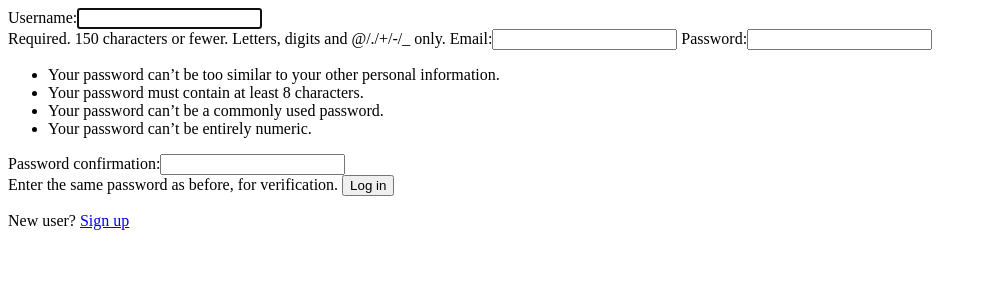
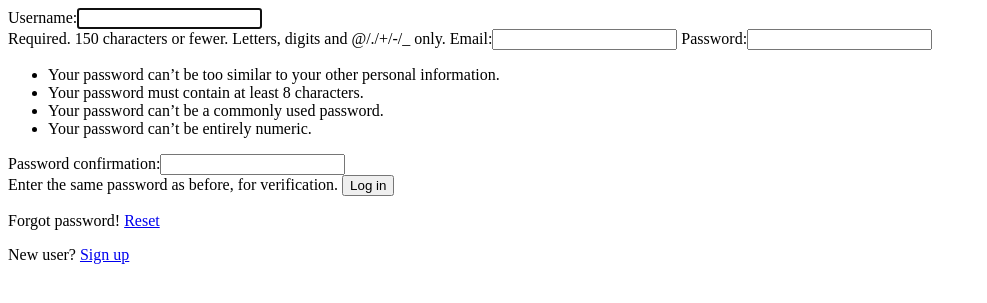
Before and after one commit to dayanandghelaro/django-learn, a Django app: template registration_site/registration/templates/registration/login.html in a window 1280 px wide. Shown: the top 303 px of the page, without its empty margins (0-987 px from the left). Run offline with Django 3.2, Linux system fonts and the light colour scheme; the template is opened without the code that fills it: values that come from a table or form of the project are taken from there, others are empty.

Commit message:
feat: initiate password-reset setup.

```diff
--- a/registration_site/registration/templates/registration/login.html
+++ b/registration_site/registration/templates/registration/login.html
@@ -6,4 +6,5 @@
     {% endif %}
     <input type="submit" name="login" value="Log in" />
 </form>
+<p>Forgot password! <a href="{% url 'registration:reset-password' %}">Reset</a> </p>
 <p>New user? <a href="{% url 'registration:signup' %}">Sign up</a></p>
--- a/registration_site/registration/urls.py
+++ b/registration_site/registration/urls.py
@@ -9,6 +9,7 @@ urlpatterns = [
     path("signup/", views.signup, name='signup'),
     path("login/", views.login_user, name='login'),
     path("logout/", views.logout_user, name="logout"),
+    path("reset-password/", views.reset_password, name="reset-password"),
     path("home/<str:username>", views.home, name='home'),
 
 ]
--- a/registration_site/registration/views.py
+++ b/registration_site/registration/views.py
@@ -59,6 +59,9 @@ def logout_user(request):
     messages.info(request, "You have successfully logged out!")
     return redirect("registration:index")
 
+def reset_password(request):
+    """Reset user password."""
+    pass
 
 def home(request, username):
     """Homepage."""
```
